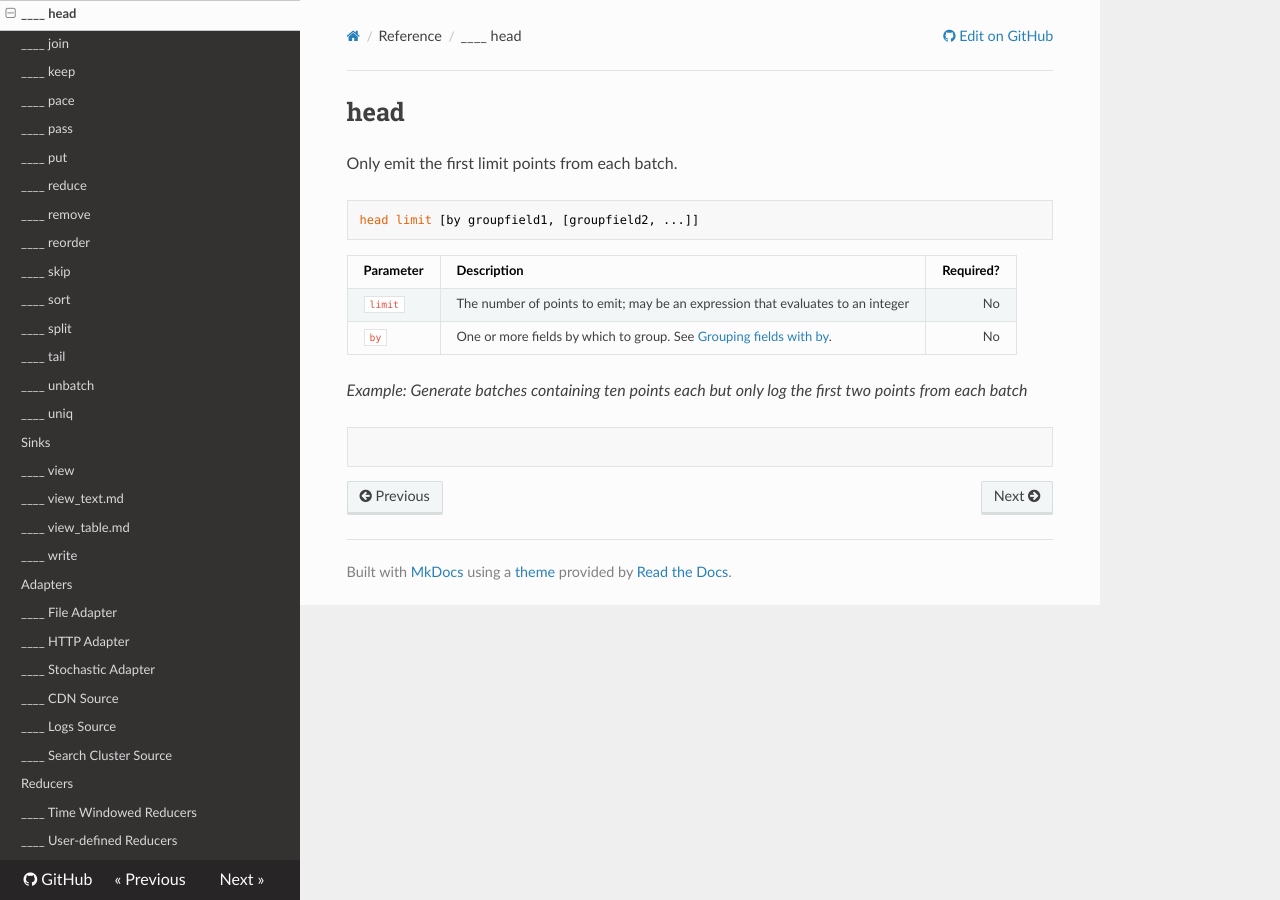
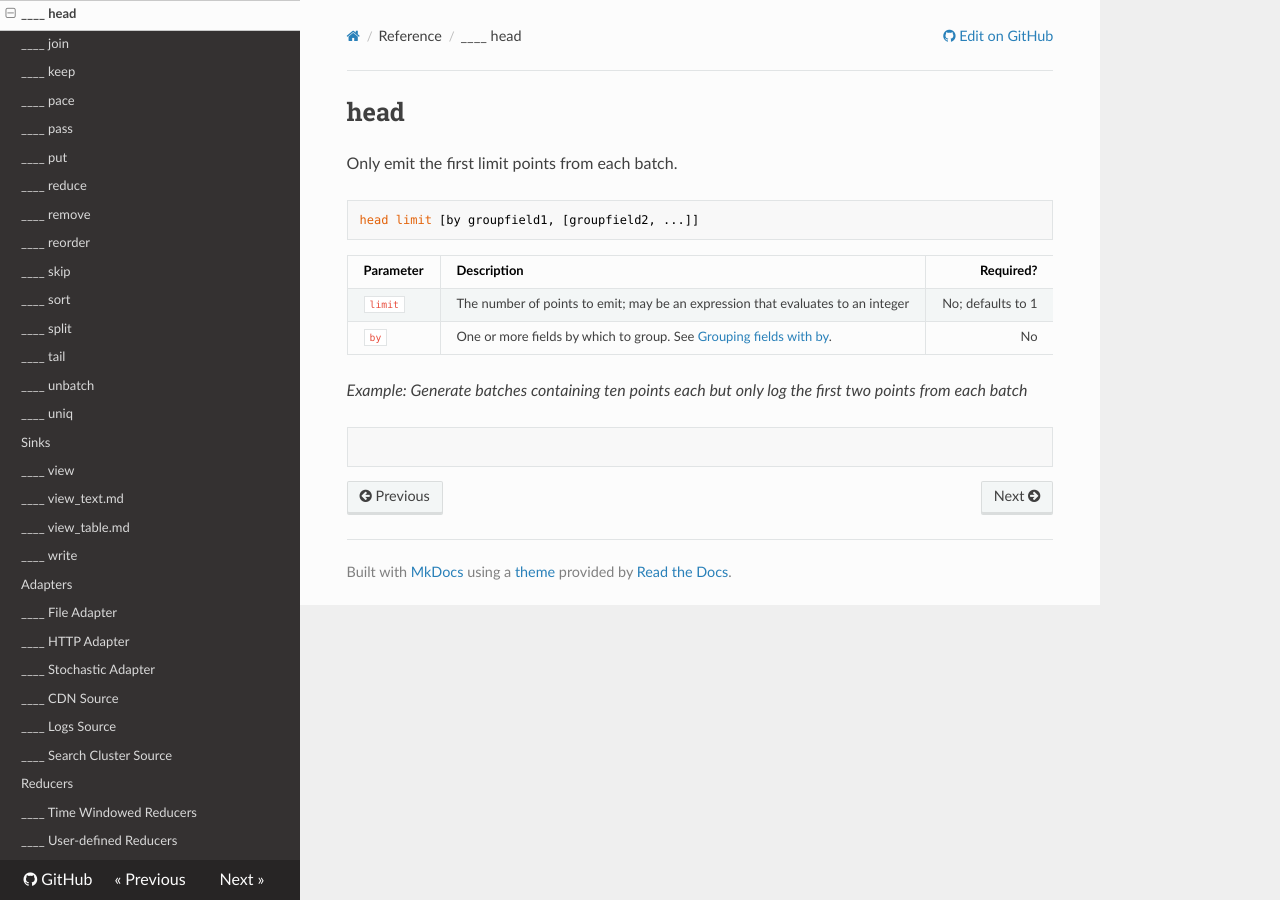
Before and after one commit to juttle/juttle, an MkDocs documentation site: the page built from docs/processors/head.md, in a window 1280 px wide. Built offline with MkDocs 1.6.1, drawn with Linux system fonts in a browser that asks for light colours; nearby versions of some CDN libraries; old or Windows-style settings are respelled for this version of MkDocs.

Commit message:
Document the default for head proc

```diff
--- a/docs/processors/head.md
+++ b/docs/processors/head.md
@@ -13,7 +13,7 @@ head limit [by groupfield1, [groupfield2, ...]]
 
 Parameter  |  Description  |  Required?
 ---------- | ------------- | ---------:
-`limit`    | The number of points to emit; may be an expression that evaluates to an integer  |  No
+`limit`    | The number of points to emit; may be an expression that evaluates to an integer  |  No; defaults to 1
 `by`       |  One or more fields by which to group. See [Grouping fields with by](../concepts/dataflow.md#grouping).  |  No
 
 _Example: Generate batches containing ten points each but only log the first two points from each batch_
```
